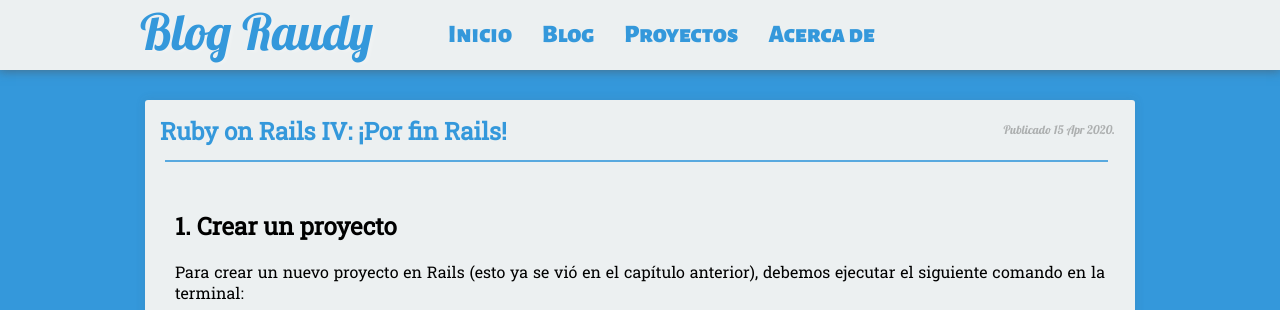
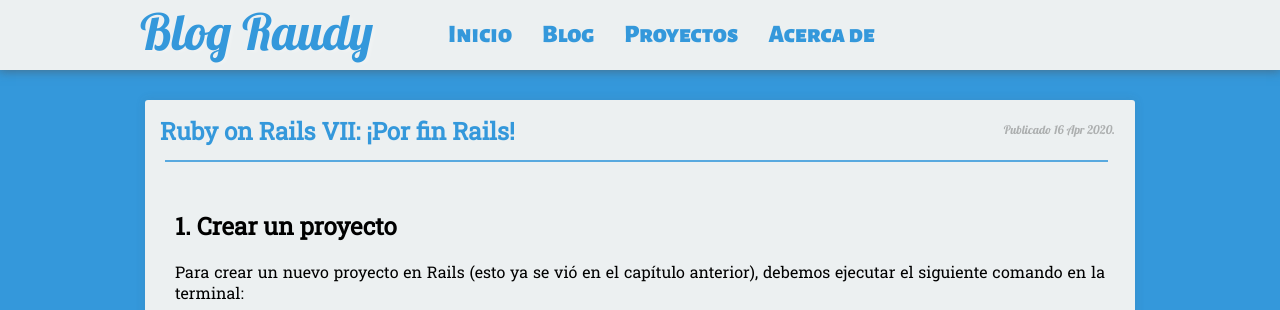
Before and after one commit to nisoto/Blog-anterior-2.0, a Jekyll site: the page built from _posts/2020-04-16-rails-vii-ruby-on-rails.md, in a window 1280 px wide and 900 px high. Shown: the top 310 px of the window. Built offline with Jekyll 4.4.1, drawn with Linux system fonts in a browser that asks for light colours; nearby versions of some CDN libraries.

Commit message:
Update and rename 2020-04-15-rails-iv-ruby-on-rails.md to 2020-04-16-rails-vii-ruby-on-rails.md

```diff
--- a/_posts/2020-04-15-rails-iv-ruby-on-rails.md
+++ b/_posts/2020-04-16-rails-vii-ruby-on-rails.md
@@ -1,8 +1,8 @@
 ---
 layout: post
-title: "Ruby on Rails IV: ¡Por fin Rails!"
-date: 2020-04-15
-excerpt: "Capítulo N°4 del curso de Ruby on Rails"
+title: "Ruby on Rails VII: ¡Por fin Rails!"
+date: 2020-04-16
+excerpt: "Capítulo N°7 del curso de Ruby on Rails"
 tags: [rails]
 ---
 
```
